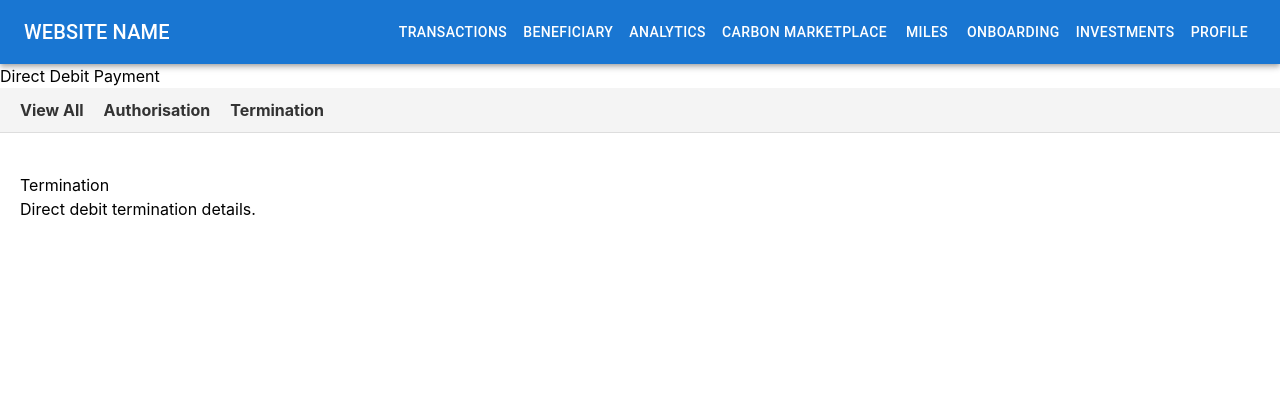
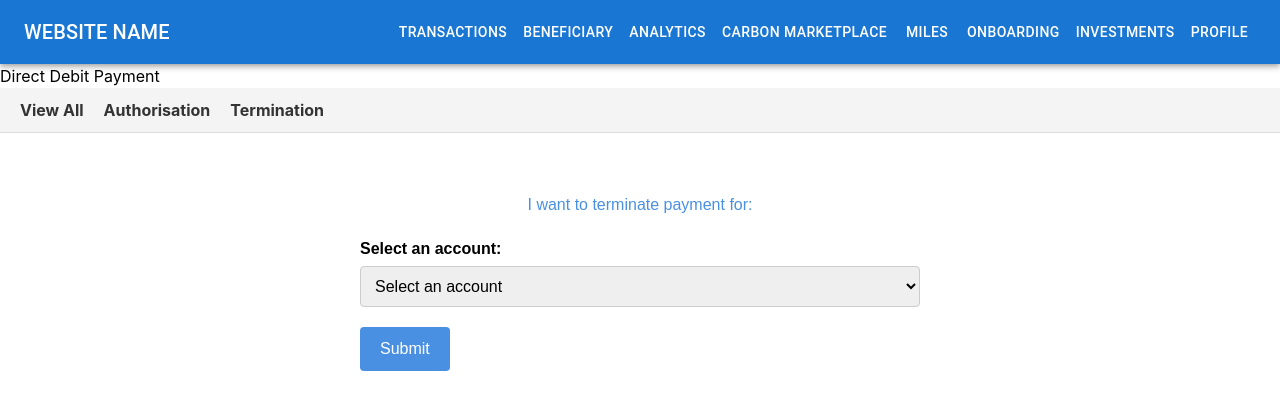
Before and after one commit to kaifeng101/dbea, a React (Create React App) app in the folder fin-daddy/my-app/: page /directDebitPayment/termination in a window 1280 px wide. Shown: the top 410 px of the page. Built offline with nearby package versions, Linux system fonts and the light colour scheme.

Commit message:
termination page

```diff
--- a/fin-daddy/my-app/src/pages/termination.js
+++ b/fin-daddy/my-app/src/pages/termination.js
@@ -1,10 +1,124 @@
-import React from "react";
+import React, { useState } from "react";
 
 function Termination() {
+  // Dummy data for bank accounts
+  const bankAccounts = [
+    { id: 1, name: "Account 1 - XXXX1234" },
+    { id: 2, name: "Account 2 - XXXX5678" },
+    { id: 3, name: "Account 3 - XXXX9101" },
+  ];
+
+  // Dummy data for standing instructions
+  const standingInstructions = [
+    { id: 1, payee: "Electricity Company", frequency: "Monthly", nextPaymentDate: "2024-12-01", lastPayment: "2024-11-01" },
+    { id: 2, payee: "Internet Provider", frequency: "Quarterly", nextPaymentDate: "2024-01-15", lastPayment: "2023-10-15" },
+    { id: 3, payee: "Gym Membership", frequency: "Yearly", nextPaymentDate: "2025-01-01", lastPayment: "2024-01-01" },
+  ];
+
+  const [selectedAccount, setSelectedAccount] = useState("");
+  const [showTable, setShowTable] = useState(false);
+  const [instructions, setInstructions] = useState(standingInstructions);
+
+  const handleAccountChange = (event) => {
+    setSelectedAccount(event.target.value);
+  };
+
+  const handleSubmit = (event) => {
+    event.preventDefault();
+    setShowTable(true);
+  };
+
+  const handleRemove = (id) => {
+    if (window.confirm("Are you sure you want to terminate this payment?")) {
+      // In a real app, you would make an API call here to delete the payee
+      // For this example, we update the state to remove the selected item
+      const updatedInstructions = instructions.filter(instruction => instruction.id !== id);
+      setInstructions(updatedInstructions);
+      alert("Payment terminated successfully.");
+    }
+  };
+
   return (
-    <div>
-      <h1>Termination</h1>
-      <p>Direct debit termination details.</p>
+    <div style={{ padding: "20px", maxWidth: "600px", margin: "0 auto", fontFamily: "Arial, sans-serif" }}>
+      <h1 style={{ textAlign: "center", color: "#4a90e2" }}>I want to terminate payment for:</h1>
+
+      <form onSubmit={handleSubmit} style={{ marginTop: "20px", display: "flex", flexDirection: "column" }}>
+        <label htmlFor="accountSelect" style={{ fontWeight: "bold", marginBottom: "5px" }}>Select an account:</label>
+
+        <select
+          id="accountSelect"
+          value={selectedAccount}
+          onChange={handleAccountChange}
+          style={{ marginBottom: "20px", padding: "10px", border: "1px solid #ccc", borderRadius: "4px", fontSize: "16px" }}
+          required
+        >
+          <option value="" disabled>Select an account</option>
+          {bankAccounts.map((account) => (
+            <option key={account.id} value={account.name}>
+              {account.name}
+            </option>
+          ))}
+        </select>
+
+        <button
+          type="submit"
+          style={{
+            padding: "10px 20px",
+            fontSize: "16px",
+            color: "#fff",
+            backgroundColor: "#4a90e2",
+            border: "none",
+            borderRadius: "4px",
+            cursor: "pointer",
+            alignSelf: "flex-start"
+          }}
+        >
+          Submit
+        </button>
+      </form>
+
+      {showTable && (
+        <div style={{ marginTop: "30px" }}>
+          <h2 style={{ color: "#4a90e2", marginBottom: "20px" }}>I want to terminate payment for: {selectedAccount}</h2>
+
+          <table style={{ width: "100%", borderCollapse: "collapse", boxShadow: "0px 4px 8px rgba(0, 0, 0, 0.1)" }}>
+            <thead>
+              <tr style={{ backgroundColor: "#4a90e2", color: "#fff", textAlign: "left" }}>
+                <th style={{ padding: "10px" }}>Payee/References</th>
+                <th style={{ padding: "10px" }}>Frequency</th>
+                <th style={{ padding: "10px" }}>Next Payment Date</th>
+                <th style={{ padding: "10px" }}>Last Payment</th>
+                <th style={{ padding: "10px" }}>Actions</th>
+              </tr>
+            </thead>
+            <tbody>
+              {instructions.map((instruction) => (
+                <tr key={instruction.id} style={{ backgroundColor: "#f9f9f9" }}>
+                  <td style={{ padding: "10px", borderBottom: "1px solid #ddd" }}>{instruction.payee}</td>
+                  <td style={{ padding: "10px", borderBottom: "1px solid #ddd" }}>{instruction.frequency}</td>
+                  <td style={{ padding: "10px", borderBottom: "1px solid #ddd" }}>{instruction.nextPaymentDate}</td>
+                  <td style={{ padding: "10px", borderBottom: "1px solid #ddd" }}>{instruction.lastPayment}</td>
+                  <td style={{ padding: "10px", borderBottom: "1px solid #ddd" }}>
+                    <button
+                      onClick={() => handleRemove(instruction.id)}
+                      style={{
+                        padding: "5px 10px",
+                        color: "#fff",
+                        backgroundColor: "#e74c3c",
+                        border: "none",
+                        borderRadius: "4px",
+                        cursor: "pointer"
+                      }}
+                    >
+                      Remove
+                    </button>
+                  </td>
+                </tr>
+              ))}
+            </tbody>
+          </table>
+        </div>
+      )}
     </div>
   );
 }
```
